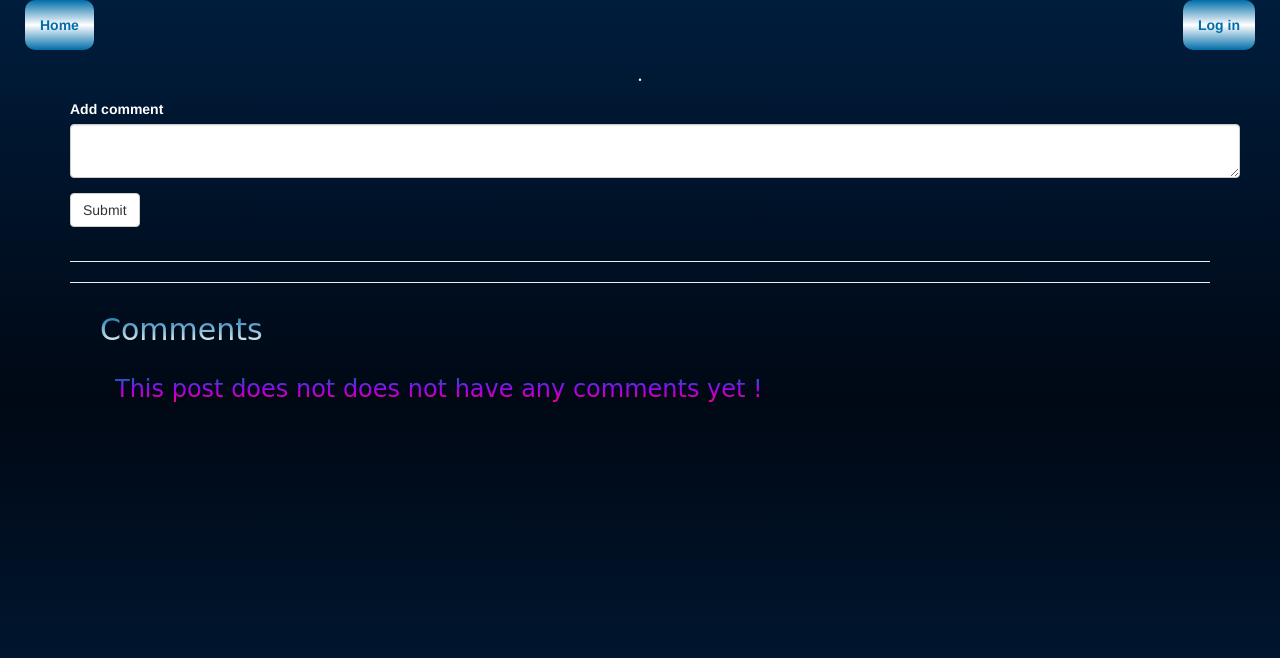
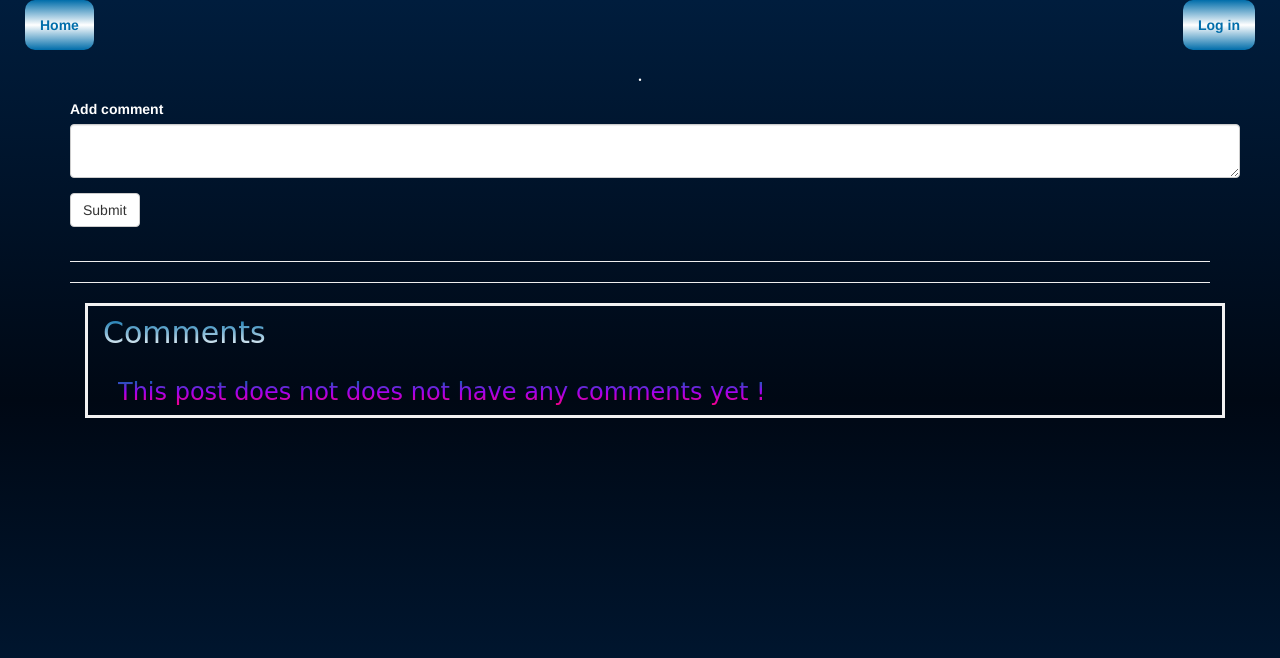
Before and after one commit to Vonmak/the-pitches, a Flask app: page /comment/new/1 in a window 1280 px wide. Shown: the top 658 px of the page. Run offline with Flask 2, Linux system fonts and the light colour scheme; data that the repository does not hold is empty; some libraries are stand-ins or nearby versions; some web fonts are replaced.

Commit message:
final commit.

```diff
--- a/app/email.py
+++ b/app/email.py
@@ -3,7 +3,7 @@ from flask import render_template
 from . import mail
 
 def mail_message(subject,template,to,**kwargs):
-    sender_email = 'vonmak2@gmail.com@gmail.com'
+    sender_email = 'vonmak2@gmail.com'
 
     email = Message(subject, sender=sender_email, recipients=[to])
     email.body= render_template(template + ".txt",**kwargs)
--- a/app/static/css/index.css
+++ b/app/static/css/index.css
@@ -88,3 +88,7 @@ h4{
     -webkit-background-clip: text;
     /* border-radius: 4px; */
 }
+.comments{
+    border: 3px solid #f2f2f2;
+    overflow-y: scroll;
+}
--- a/app/templates/comments.html
+++ b/app/templates/comments.html
@@ -32,7 +32,7 @@
       <hr />
       <hr />
       <div class="container">
-        <div class="col-md-12">
+        <div class="col-md-12 comments">
           <h4>Comments</h4>
           {{ macro.displayComment(comment) }}
         </div>
```
Also changed, not shown: 1 other file.
